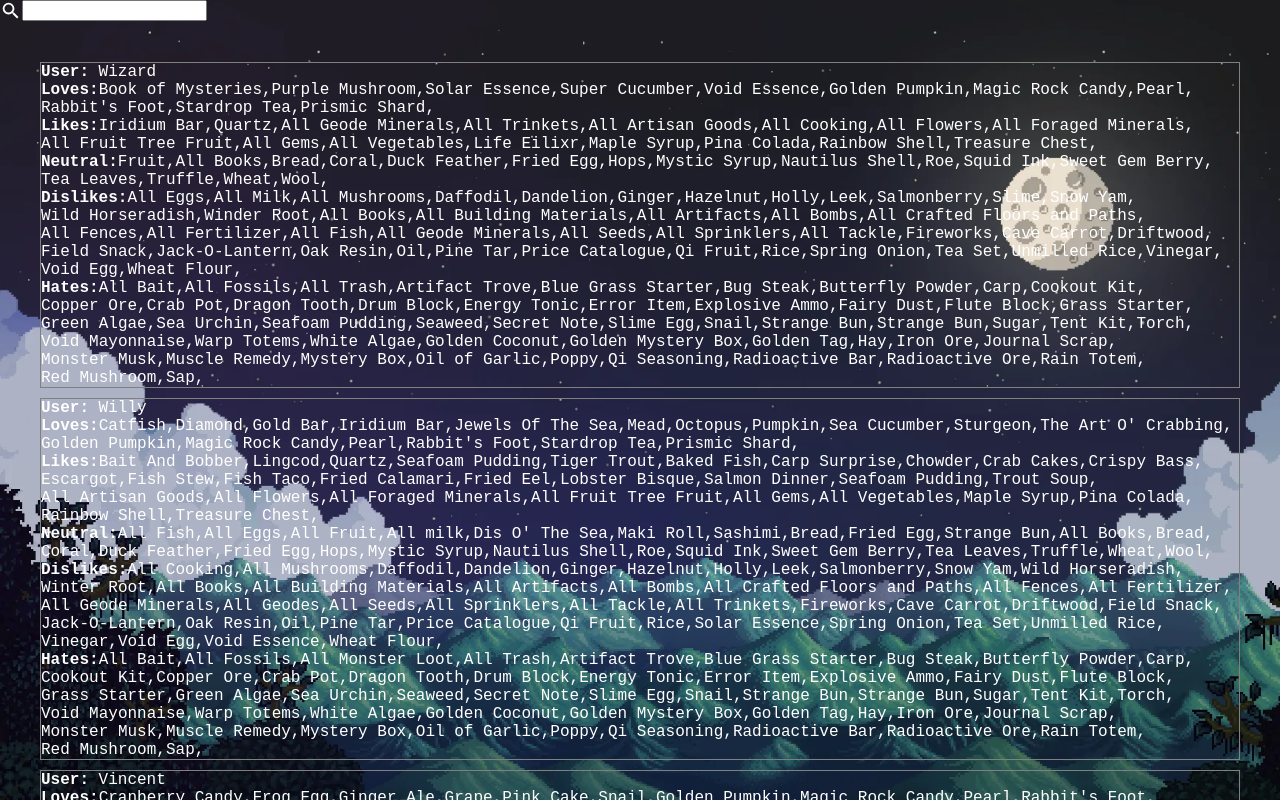
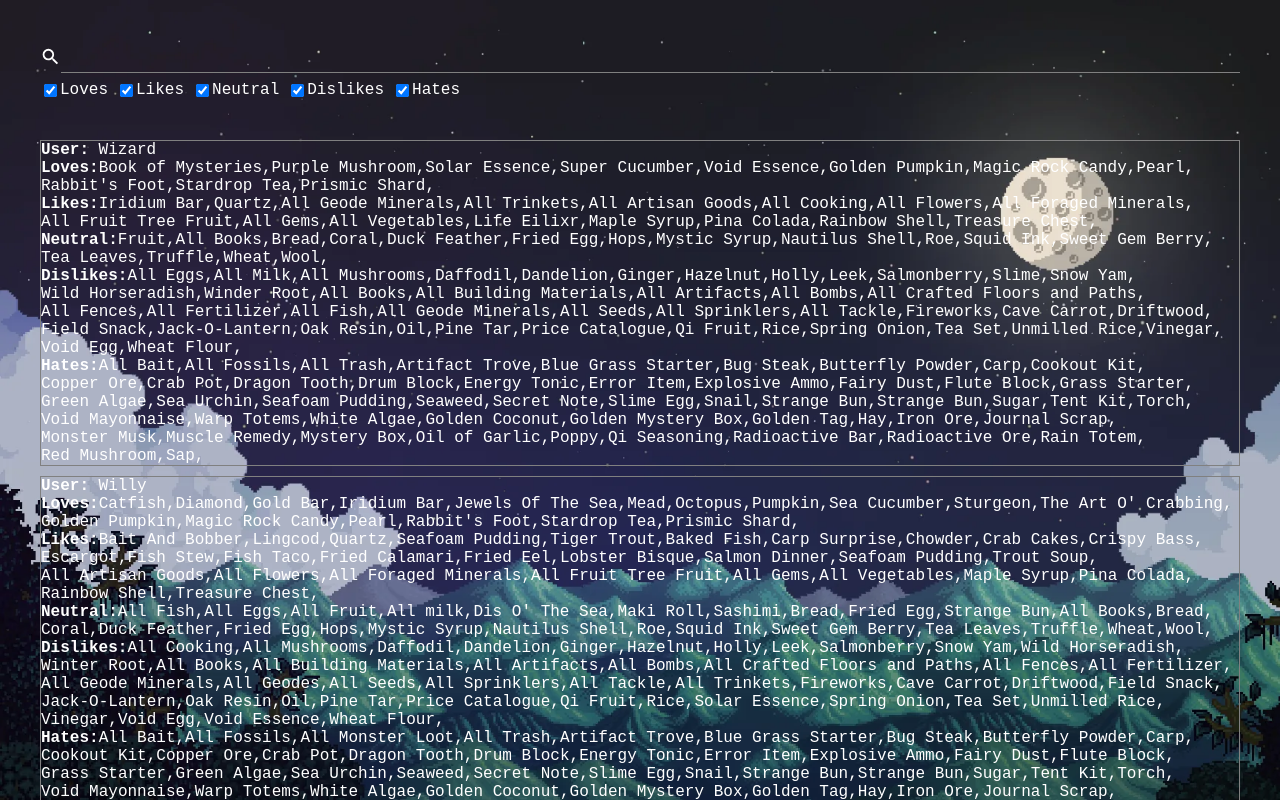
Before and after one commit to cfell714/stardew-tracker, a Next.js app: page / in a window 1280 px wide. Built offline with nearby package versions, Linux system fonts and the light colour scheme.

Commit message:
add checkboxes

```diff
--- a/app/page.style.ts
+++ b/app/page.style.ts
@@ -22,12 +22,15 @@
   overflow-y: auto;
   gap: 10px;
   box-sizing: border-box;
-  padding: 40px;
+  padding: 0 40px 40px 40px;
 `;
 
-export const SearchBarWrapper = styled.div`
+export const FilterWrapper = styled.div`
+  padding: 40px;
   display: flex;
   align-items: center;
+  flex-wrap: wrap;
+  gap: 8px;
 `;
 
 export const UserDisplay = styled.div`
@@ -36,3 +39,28 @@
   border: solid 1px grey;
   min-width: 200px;
 `;
+
+export const SearchBar = styled.input`
+  border: none;
+  width: 100%;
+  background: transparent;
+  color: white;
+  outline: none;
+  height: 30px;
+  border-bottom: solid 1px grey;
+`;
+
+export const SearchBarWrapper = styled.div`
+  display: flex;
+  flex-direction: row;
+  align-items: center;
+  width: 100%;
+  min-width: 100px;
+`;
+
+export const CheckboxInput = styled.input``;
+
+export const CheckboxWrapper = styled.div`
+  display: flex;
+  flex-direction: row;
+`;
--- a/app/page.tsx
+++ b/app/page.tsx
@@ -2,9 +2,11 @@
 import {
   AppContent,
   AppWrapper,
-  SearchBarWrapper,
+  SearchBar,
+  FilterWrapper,
   SearchResultsWrapper,
   UserDisplay,
+  SearchBarWrapper,
 } from "./page.style";
 import characterData from "@/data/characterData.json";
 import Icon from "@mdi/react";
@@ -12,6 +14,7 @@
 import { useMemo, useState } from "react";
 import { HighlightText } from "../components/HighlightText";
 import { includes } from "lodash/fp";
+import { Checkbox } from "@/components/Checkbox";
 
 const newCharData = characterData.map((item) => ({
   ...item,
@@ -180,7 +183,13 @@
 
 export default function Home() {
   const [searchValue, setSearchValue] = useState("");
-
+  const [preferences, setPreferences] = useState([
+    "Loves",
+    "Likes",
+    "Neutral",
+    "Dislikes",
+    "Hates",
+  ]);
   const handleSearch = (event: string) => {
     setSearchValue(event);
   };
@@ -215,14 +224,41 @@
   return (
     <AppWrapper>
       <AppContent>
+        <FilterWrapper>
           <SearchBarWrapper>
             <Icon path={mdiMagnify} size={0.9} />
-          <input
+            <SearchBar
               type="text"
               value={searchValue}
               onChange={(event) => handleSearch(event.target.value)}
             />
           </SearchBarWrapper>
+          <Checkbox
+            text="Loves"
+            preferences={preferences}
+            setPreferences={setPreferences}
+          />
+          <Checkbox
+            text="Likes"
+            preferences={preferences}
+            setPreferences={setPreferences}
+          />
+          <Checkbox
+            text="Neutral"
+            preferences={preferences}
+            setPreferences={setPreferences}
+          />
+          <Checkbox
+            text="Dislikes"
+            preferences={preferences}
+            setPreferences={setPreferences}
+          />
+          <Checkbox
+            text="Hates"
+            preferences={preferences}
+            setPreferences={setPreferences}
+          />
+        </FilterWrapper>
         <SearchResultsWrapper>
           {filteredSearch.map((character) => (
             <UserDisplay key={character.User}>
@@ -230,31 +266,41 @@
                 <strong>User: </strong>
                 {character.User}
               </div>
+              {preferences.includes("Loves") && (
                 <HighlightText
                   arr={character.Loves}
                   searchValue={searchValue}
                   header="Loves"
                 />
+              )}
+              {preferences.includes("Likes") && (
                 <HighlightText
                   arr={character.Likes}
                   searchValue={searchValue}
                   header="Likes"
                 />
+              )}
+              {preferences.includes("Neutral") && (
                 <HighlightText
                   arr={character.Neutral}
                   searchValue={searchValue}
                   header="Neutral"
                 />
+              )}
+              {preferences.includes("Dislikes") && (
                 <HighlightText
                   arr={character.Dislikes}
                   searchValue={searchValue}
                   header="Dislikes"
                 />
+              )}
+              {preferences.includes("Hates") && (
                 <HighlightText
                   arr={character.Hates}
                   searchValue={searchValue}
                   header="Hates"
                 />
+              )}
             </UserDisplay>
           ))}
         </SearchResultsWrapper>
--- /dev/null
+++ b/components/Checkbox.tsx
@@ -0,0 +1,30 @@
+import { CheckboxInput, CheckboxWrapper } from "@/app/page.style";
+
+export const Checkbox = ({
+  text,
+  preferences,
+  setPreferences,
+}: {
+  text: string;
+  preferences: string[];
+  setPreferences: (preferences: string[]) => void;
+}) => {
+  console.log(text);
+  console.log([...preferences, ...text]);
+  return (
+    <CheckboxWrapper>
+      <CheckboxInput
+        type="checkbox"
+        checked={preferences.includes(text)}
+        onChange={() => {
+          if (preferences.includes(text)) {
+            setPreferences(preferences.filter((item) => item !== text));
+          } else {
+            setPreferences([...preferences, text.toString()]);
+          }
+        }}
+      />
+      {text}
+    </CheckboxWrapper>
+  );
+};
--- a/components/HighlightText.tsx
+++ b/components/HighlightText.tsx
@@ -22,7 +22,9 @@
             <span key={item + index}>
               {parts.map((part, index) =>
                 part.toLowerCase() === searchValue.toLowerCase() ? (
-                  <HighlightedText key={index}>{part}</HighlightedText>
+                  <HighlightedText key={index} tabIndex={0}>
+                    {part}
+                  </HighlightedText>
                 ) : (
                   <span key={index}>{part}</span>
                 )
```
Lines whose indentation alone changed are shown as unchanged.
